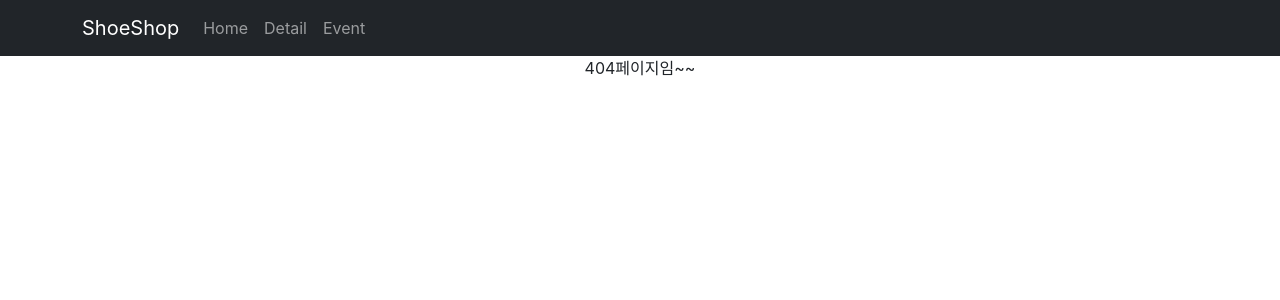
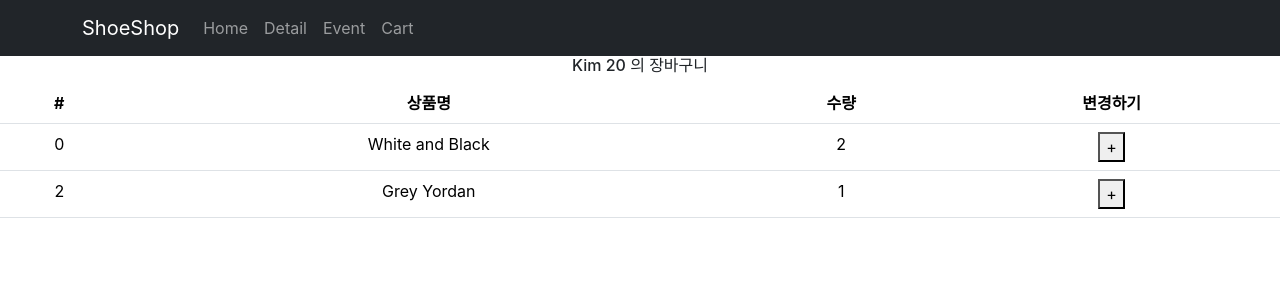
Before and after one commit to Joonsung-Byun/shop, a React (Create React App) app: page /cart in a window 1280 px wide. Shown: the top 300 px of the page. Built offline with nearby package versions, Linux system fonts and the light colour scheme.

Commit message:
Add Redux and React-Redux dependencies, update index.js to use Redux store, and add order functionality in detail.js

```diff
--- a/package.json
+++ b/package.json
@@ -3,6 +3,7 @@
   "version": "0.1.0",
   "private": true,
   "dependencies": {
+    "@reduxjs/toolkit": "^2.2.1",
     "@testing-library/jest-dom": "^5.17.0",
     "@testing-library/react": "^13.4.0",
     "@testing-library/user-event": "^13.5.0",
@@ -11,6 +12,7 @@
     "react": "^18.2.0",
     "react-bootstrap": "^2.9.1",
     "react-dom": "^18.2.0",
+    "react-redux": "^9.1.0",
     "react-router-dom": "^6.17.0",
     "react-scripts": "5.0.1",
     "styled-components": "^6.1.8",
--- a/src/App.css
+++ b/src/App.css
@@ -19,33 +19,11 @@
   color: rgb(170, 170, 170);
   margin-left: 1rem;
 }
+.start {
+  opacity: 0;
+}
+.end {
+  opacity: 1;
 
-@media (prefers-reduced-motion: no-preference) {
-  .App-logo {
-    animation: App-logo-spin infinite 20s linear;
-  }
+  transition : opacity 1s;
 }
-
-.App-header {
-  background-color: #282c34;
-  min-height: 100vh;
-  display: flex;
-  flex-direction: column;
-  align-items: center;
-  justify-content: center;
-  font-size: calc(10px + 2vmin);
-  color: white;
-}
-
-.App-link {
-  color: #61dafb;
-}
-
-@keyframes App-logo-spin {
-  from {
-    transform: rotate(0deg);
-  }
-  to {
-    transform: rotate(360deg);
-  }
-}
--- a/src/App.js
+++ b/src/App.js
@@ -1,16 +1,22 @@
 import "./App.css";
 import {Navbar, Container, Nav} from 'react-bootstrap';
 import bg from './img/bg.png';
-import { useState } from "react";
+import { createContext, useState } from "react";
 import data from './data.js';
 import { Link, Routes, Route, useNavigate, Outlet } from 'react-router-dom';
 import Detail from "./pages/detail.js";
 import Event from "./pages/event.js";
 import axios from "axios";
+import Cart from "./pages/Cart.js";
+
+//context란 state 보관함
 
 function App() {
   let [shoes,setShoes] = useState(data);
+  // let [stock] = useState([10,11,12]);
   let navigate = useNavigate();
+  let [num, setNum] = useState(2);
+
 
   return (
     <div className="App">
@@ -22,7 +28,7 @@ function App() {
           <Nav.Link onClick={()=>{ navigate('/') }}>Home</Nav.Link>
           <Nav.Link onClick={()=>{ navigate('/detail') }}>Detail</Nav.Link>
           <Nav.Link onClick={()=>{ navigate('/event') }}>Event</Nav.Link>
-
+          <Nav.Link onClick={()=>{ navigate('/cart') }}>Cart</Nav.Link>
           </Nav>
         </Container>
       </Navbar>
@@ -51,27 +57,30 @@ function App() {
             }}>Sort Shoes</button>
 
             <button onClick={()=>{
-              axios.get('https://codingapple1.github.io/shop/data2.json')
+              setNum(num+1);
+              console.log(num)
+              if(num>3){
+                alert('더이상 상품이 없습니다.');
+              } else {
+              axios.get(`https://codingapple1.github.io/shop/data${num}.json`)
               .then((result)=>{
                 let copy = [...shoes, ...result.data]
                 setShoes(copy)
                 ;})
-
-
+              }
             }}>상품더보기</button>
-
-
 
 
 
           </div>
         </div>}/>
         <Route path="/detail" element={ <div>Detail 페이지임~</div> }></Route>
-        <Route path="/detail/:id" element={ <Detail shoes={shoes}/> }></Route>
+          <Route path="/detail/:id" element={ <Detail shoes={shoes}/> }></Route>
         <Route path="/event" element={ <Event /> }>
             <Route path="one" element={ <div> 첫 주문시 양배추즙 서비스 </div> }/>
             <Route path="two" element={ <div> 생일기념 쿠폰받기 </div> }/>
         </Route>
+        <Route path="/cart" element={ <Cart/> }/>
         <Route path="*" element={ <div> 404페이지임~~ </div> }/>
       </Routes>
 
--- a/src/index.js
+++ b/src/index.js
@@ -4,12 +4,16 @@ import './index.css';
 import App from './App';
 import reportWebVitals from './reportWebVitals';
 import { BrowserRouter } from 'react-router-dom';
+import { Provider } from 'react-redux';
+import store from './store';
 
 const root = ReactDOM.createRoot(document.getElementById('root'));
 root.render(
-    <BrowserRouter>
-    <App />
-    </BrowserRouter>
+    <Provider store={store}>
+      <BrowserRouter>
+        <App />
+      </BrowserRouter>
+    </Provider>
 );
 
 // If you want to start measuring performance in your app, pass a function
--- /dev/null
+++ b/src/pages/Cart.js
@@ -0,0 +1,47 @@
+import React from "react";
+import { Table } from "react-bootstrap";
+import { useDispatch, useSelector } from "react-redux";
+import {addCount} from "../store.js"
+
+
+
+export default function Cart() {
+
+  let state = useSelector((state)=> state)
+  let dispatch = useDispatch()
+
+  return (
+    <div>
+      <h6>{state.user.name} {state.user.age} 의 장바구니</h6>
+      <Table>
+        <thead>
+          <tr>
+            <th>#</th>
+            <th>상품명</th>
+            <th>수량</th>
+            <th>변경하기</th>
+          </tr>
+        </thead>
+        <tbody>
+          {
+            state.cart.map(function(a, i){
+              return (
+                <tr key={i}>
+                  <td>{state.cart[i].id}</td>
+                  <td>{state.cart[i].name}</td>
+                  <td>{state.cart[i].count}</td>
+                  <td>
+                    <button onClick = {()=>{
+                      dispatch(addCount(state.cart[i].id))
+                    }}>+</button>
+                  </td>
+                </tr>
+              )
+            })
+          }
+
+        </tbody>
+      </Table>
+    </div>
+  );
+}
--- a/src/pages/detail.js
+++ b/src/pages/detail.js
@@ -2,15 +2,20 @@ import { useParams } from "react-router-dom";
 import { useEffect } from "react";
 import { useState } from "react";
 import {styled} from "styled-components";
-
+import Nav from 'react-bootstrap/Nav';
+import {addOrder} from "../store.js"
+import { useDispatch } from "react-redux";
 
 export default function Detail(props) {
 // Detail 컴포넌트가 렌더링, 업데이트 될 때마다 실행되는 useEffect
 //useEffect는 html이 랜더링 된 후에 실행되는 함수, 복잡한 연산을 할 때 사용! html 렌더링이 더 중요하기 때문에
+// let state = useSelector((state)=> state )
+let dispatch = useDispatch()
 
 
 let [display, setDisplay] = useState(0);
 let [input, setInput] = useState('');
+let [tab, setTab] = useState(0);
 
   useEffect(()=>{
     let a = setTimeout(() => { setDisplay(1)}, 2000)
@@ -41,13 +46,48 @@ let [input, setInput] = useState('');
           <h4 className="pt-5">{foundShoes.title}</h4>
           <p>{foundShoes.content}</p>
           <p>{foundShoes.price}</p>
-          <button className="btn btn-danger">주문하기</button>
+          <button className="btn btn-danger" onClick={()=>{
+            dispatch(addOrder({id : foundShoes.id, name : foundShoes.title, count : 1}))
+          }}>주문하기</button>
           <input type="text" onChange={(e)=>{
             setInput(e.target.value)
           }}/>
         </div>
 
+
+
+
       </div>
+      <Nav variant="tabs" defaultActiveKey="link-0">
+      <Nav.Item>
+        <Nav.Link eventKey="link-0" onClick={()=>{
+          setTab(0)
+        }}>Active</Nav.Link>
+      </Nav.Item>
+      <Nav.Item>
+        <Nav.Link eventKey="link-1" onClick={()=>{
+          setTab(1)
+        }}>Option 2</Nav.Link>
+      </Nav.Item>
+      <Nav.Item>
+        <Nav.Link eventKey="link-2" onClick={()=>{
+          setTab(2)
+        }}>Option 3</Nav.Link>
+      </Nav.Item>
+    </Nav>
+
+    <TabContent tab={tab} ></TabContent>
     </div>
   );
 }
+
+function TabContent({tab}){
+  return (
+    <div>
+      {tab == 0? <div>내용1</div> : null}
+      {tab == 1? <div>내용2</div> : null}
+      {tab == 2? <div>내용3</div> : null}
+    </div>
+  )
+
+}
--- /dev/null
+++ b/src/store.js
@@ -0,0 +1,42 @@
+import { configureStore, createSlice } from '@reduxjs/toolkit'
+import user from './store/userSlice'
+
+
+let stock = createSlice({
+  name: 'stock',
+  initialState: [10, 11, 12]
+})
+
+let cart = createSlice({
+  name: 'cartInfo',
+  initialState: [
+    {id : 0, name : 'White and Black', count : 2},
+    {id : 2, name : 'Grey Yordan', count : 1}
+  ],
+  reducers: {
+    addCount(state, action){
+      const foundItem = state.find((item) => item.id == action.payload)
+      foundItem.count++
+    },
+    addOrder(state, action){
+      let checking = state.some(item => item.id === action.payload.id) //false면 카트에 없는 상품
+      if( !checking) {
+        state.push({id : action.payload.id, name : action.payload.name, count : 1})
+      } else {
+        const foundItem = state.find((item) => item.id == action.payload.id)
+        foundItem.count++
+      }
+    }
+  }
+})
+
+export let {addCount, addOrder}  = cart.actions
+
+
+export default configureStore({
+  reducer: {
+    user : user.reducer,
+    stock : stock.reducer,
+    cart : cart.reducer
+  }
+})
--- /dev/null
+++ b/src/store/userSlice.js
@@ -0,0 +1,16 @@
+import { createSlice } from '@reduxjs/toolkit'
+
+let user = createSlice({
+    name: 'user',
+    initialState: {name : 'Kim', age : 20},
+    reducers: {
+      changeName(state){
+        state.name = 'Park'
+      },
+      changeAge(state, action){
+        state.age += action.payload
+    }
+  }})
+
+  export let {changeName,changeAge } = user.actions
+  export default user;
```
Also changed, not shown: 1 other file (tests, documents, lock files or other folders).
